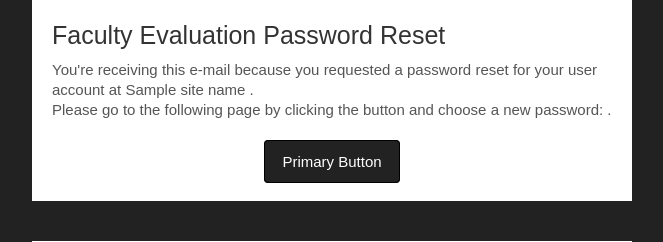
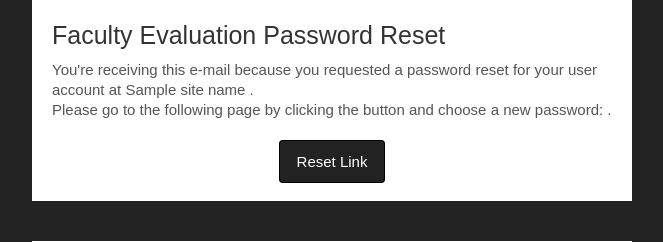
Before and after one commit to zEuS0390/kaizen-faculty-eval, a Django app: template facultyeval/accounts/templates/accounts/password_reset.html in a window 1280 px wide. Shown: the part 569-811 px from the top of the page, without its empty margins (308-971 px from the left). Run offline with Django 4.2, Linux system fonts and the light colour scheme; the template is opened without the code that fills it: most values are stand-ins (such as "Sample title", 1, 10 or a date in 2020).

Commit message:
Changed label of reset link button

```diff
--- a/facultyeval/accounts/templates/accounts/password_reset.html
+++ b/facultyeval/accounts/templates/accounts/password_reset.html
@@ -184,7 +184,7 @@
                                         <tr>
                                             {% block reset_link %}
                                             <td class="button-td button-td-primary" style="border-radius: 4px; background: #222222;">
-											    <a class="button-a button-a-primary" href="{{ protocol }}://{{ domain }}{% url 'accounts:password_reset_confirm' uidb64=uid token=token %}" style="background: #222222; border: 1px solid #000000; font-family: sans-serif; font-size: 15px; line-height: 15px; text-decoration: none; padding: 13px 17px; color: #ffffff; display: block; border-radius: 4px;">Primary Button</a>
+											    <a class="button-a button-a-primary" href="{{ protocol }}://{{ domain }}{% url 'accounts:password_reset_confirm' uidb64=uid token=token %}" style="background: #222222; border: 1px solid #000000; font-family: sans-serif; font-size: 15px; line-height: 15px; text-decoration: none; padding: 13px 17px; color: #ffffff; display: block; border-radius: 4px;">Reset Link</a>
 											</td>
                                             {% endblock %}
                                         </tr>
```
